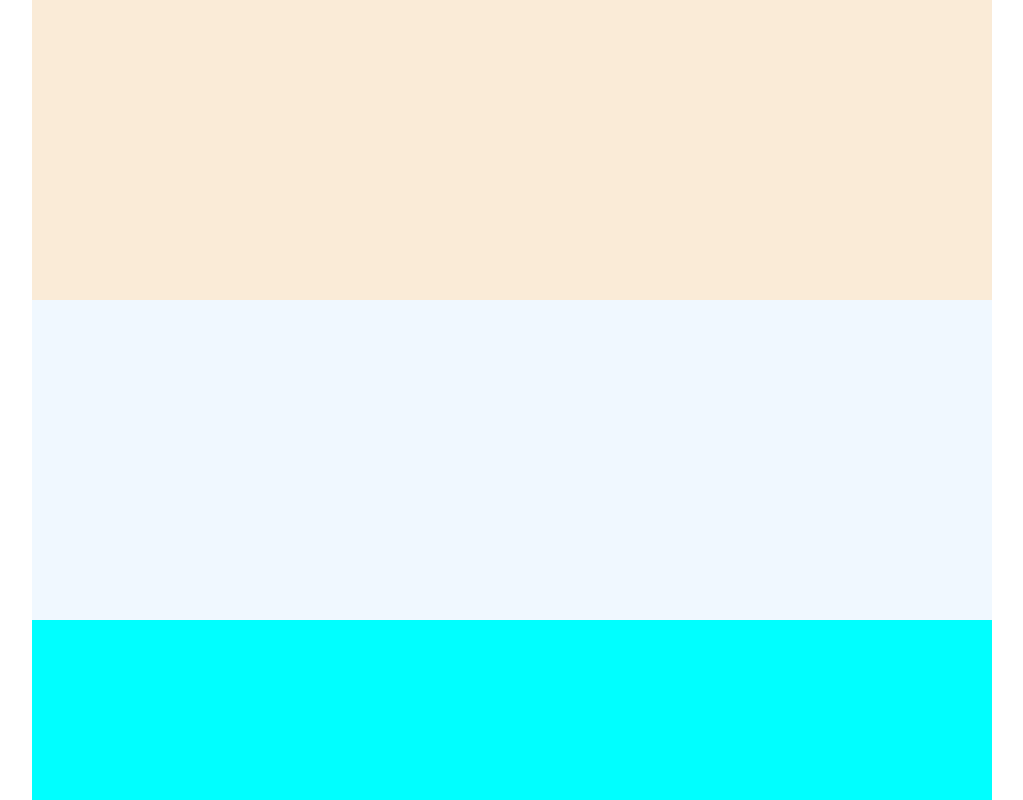
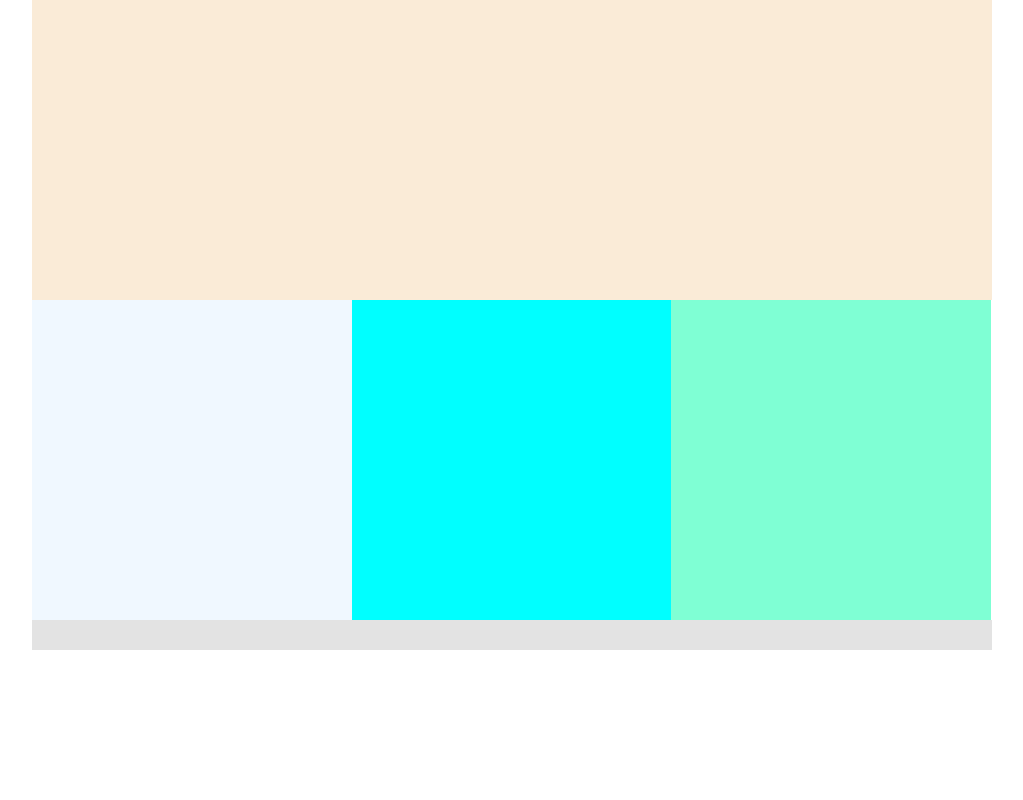
Before and after one commit to shay-marie/03.01-206-colors-starter, a plain HTML site: page index.html in a window 1280 px wide. Shown: the top 800 px of the page, without its empty margins (128-1151 px from the left). Drawn offline with Linux system fonts and the light colour scheme.

Commit message:
updated column sizes on css

```diff
--- a/css/main.css
+++ b/css/main.css
@@ -60,7 +60,7 @@ footer {
 
 @media (min-width: 768px) {
   header {
-    background-color: lightgreen;
+    background-color: #666;
   }
 
   #column-1 {
@@ -73,10 +73,15 @@ footer {
 
   #column-3 {
     background-color: turquoise;
+    width: 100%;
   }
 
   footer {
-    background-color: violet;
+    background-color: #666;
+  }
+
+  .col-3 {
+    width: 50%;
   }
 
 }
@@ -98,10 +103,15 @@ footer {
 
   #column-3 {
     background-color: aquamarine;
+    width: 33.3%;
   }
 
   footer {
-    background-color: azure;
+    background-color: #e3e3e3;
+  }
+
+  .col-3 {
+    width: 33.3%;
   }
 
 }
```
